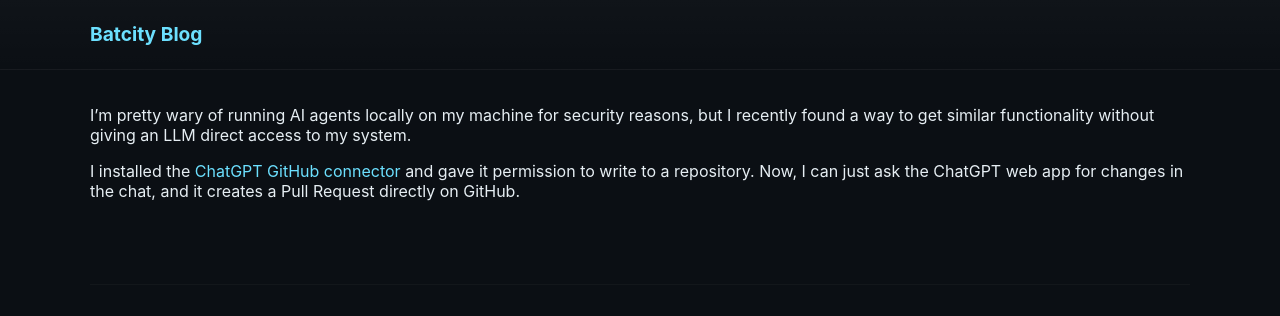
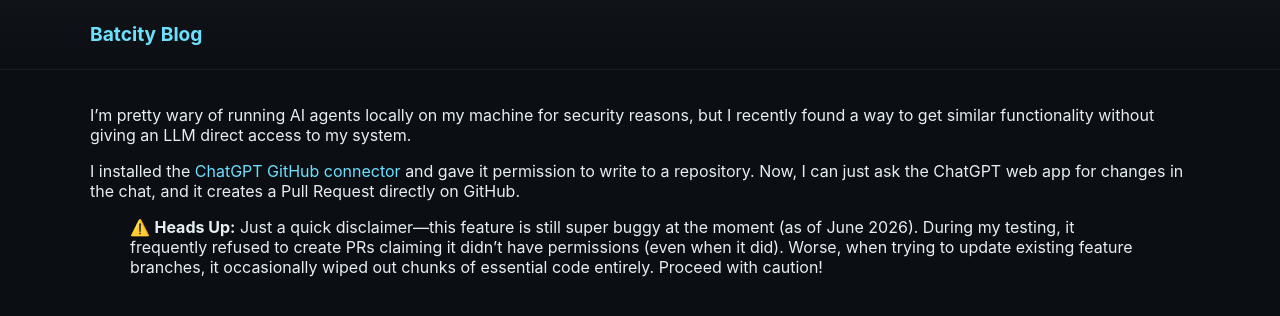
Before and after one commit to batcity/batcity.github.io, a Jekyll site: the page built from _posts/2026-06-02-i-asked-chatgpt-to-open-a-pull-request.md, in a window 1280 px wide. Shown: the top 316 px of the page. Built offline with Jekyll 4.4.1, drawn with Linux system fonts in a browser that asks for light colours.

Commit message:
add a disclaimer on using chatgpt to create pull requests

```diff
--- a/_posts/2026-06-02-i-asked-chatgpt-to-open-a-pull-request.md
+++ b/_posts/2026-06-02-i-asked-chatgpt-to-open-a-pull-request.md
@@ -7,3 +7,5 @@ layout: default
 I’m pretty wary of running AI agents locally on my machine for security reasons, but I recently found a way to get similar functionality without giving an LLM direct access to my system.
 
 I installed the [ChatGPT GitHub connector](https://help.openai.com/en/articles/11145903-connecting-github-to-chatgpt) and gave it permission to write to a repository. Now, I can just ask the ChatGPT web app for changes in the chat, and it creates a Pull Request directly on GitHub.
+
+> ⚠️ **Heads Up:** Just a quick disclaimer—this feature is still super buggy at the moment (as of June 2026). During my testing, it frequently refused to create PRs claiming it didn't have permissions (even when it did). Worse, when trying to update existing feature branches, it occasionally wiped out chunks of essential code entirely. Proceed with caution!
```
